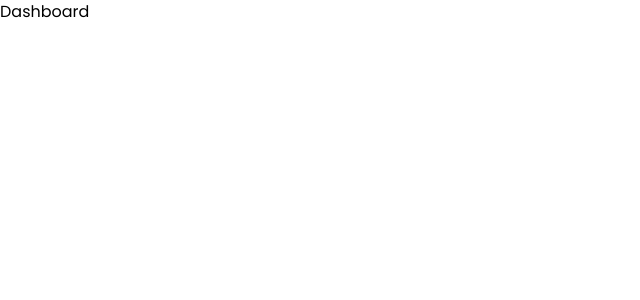
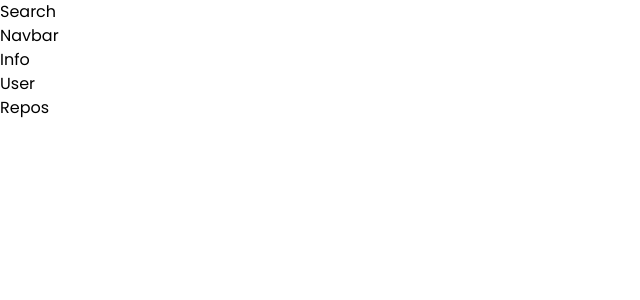
Before and after one commit to KouroshBhl/search-github-user-React, a React (Create React App) app: page / in a window 1280 px wide. Shown: the top 300 px of the page, without its empty margins (0-640 px from the left). Built offline with nearby package versions, Linux system fonts and the light colour scheme.

Commit message:
Add components for dashboard

```diff
--- a/src/App.js
+++ b/src/App.js
@@ -1,5 +1,5 @@
 import './App.css'
-import { Hero, Dashboard, Login, Error } from './pages'
+import { Dashboard, Login, Error } from './pages'
 import { BrowserRouter, Routes, Route } from 'react-router-dom'
 
 function App() {
--- /dev/null
+++ b/src/components/Info.js
@@ -0,0 +1,7 @@
+import React from 'react'
+
+const Info = () => {
+  return <div>Info</div>
+}
+
+export default Info
--- /dev/null
+++ b/src/components/Navbar.js
@@ -0,0 +1,7 @@
+import React from 'react'
+
+const Navbar = () => {
+  return <div>Navbar</div>
+}
+
+export default Navbar
--- /dev/null
+++ b/src/components/Repos.js
@@ -0,0 +1,7 @@
+import React from 'react'
+
+const Repos = () => {
+  return <div>Repos</div>
+}
+
+export default Repos
--- /dev/null
+++ b/src/components/Search.js
@@ -0,0 +1,7 @@
+import React from 'react'
+
+const Search = () => {
+  return <div>Search</div>
+}
+
+export default Search
--- /dev/null
+++ b/src/components/User.js
@@ -0,0 +1,7 @@
+import React from 'react'
+
+const User = () => {
+  return <div>User</div>
+}
+
+export default User
--- /dev/null
+++ b/src/components/index.js
@@ -0,0 +1,8 @@
+import Info from './Info'
+import Loading from './Loading'
+import Navbar from './Navbar'
+import Repos from './Repos'
+import Search from './Search'
+import User from './User'
+
+export { Info, Loading, Navbar, Repos, Search, User }
--- a/src/pages/Dashboard.js
+++ b/src/pages/Dashboard.js
@@ -1,7 +1,16 @@
 import React from 'react'
+import { Info, Navbar, Repos, Search, User } from '../components'
 
 const Dashboard = () => {
-  return <div>Dashboard</div>
+  return (
+    <div>
+      <Search />
+      <Navbar />
+      <Info />
+      <User />
+      <Repos />
+    </div>
+  )
 }
 
 export default Dashboard
--- a/src/pages/Hero.js
+++ /dev/null
@@ -1,15 +0,0 @@
-import React from 'react'
-// import HeroImg from '../images/Hero.png'
-// import GradientHero from '../images/Gradient-Hero.png'
-
-const Hero = () => {
-  return (
-    <section className='flex justify-center items-center min-h-screen'>
-      <button className='px-6 py-3 rounded-xl shadow-lg bg-slate-800 text-white'>
-        LOG IN / SIGN UP
-      </button>
-    </section>
-  )
-}
-
-export default Hero
--- a/src/pages/Login.js
+++ b/src/pages/Login.js
@@ -1,7 +1,14 @@
 import React from 'react'
+import { Link } from 'react-router-dom'
 
 const Login = () => {
-  return <div>Login</div>
+  return (
+    <section className='flex justify-center items-center min-h-screen bg-slate-900'>
+      <Link className='px-6 py-3 rounded-xl shadow-lg bg-slate-700 hover:bg-slate-600 transition-all text-white'>
+        LOG IN / SIGN UP
+      </Link>
+    </section>
+  )
 }
 
 export default Login
--- a/src/pages/index.js
+++ b/src/pages/index.js
@@ -1,6 +1,5 @@
 import Dashboard from './Dashboard'
-import Hero from './Hero'
 import Login from './Login'
 import Error from './Error'
 
-export { Hero, Error, Login, Dashboard }
+export { Error, Login, Dashboard }
```
